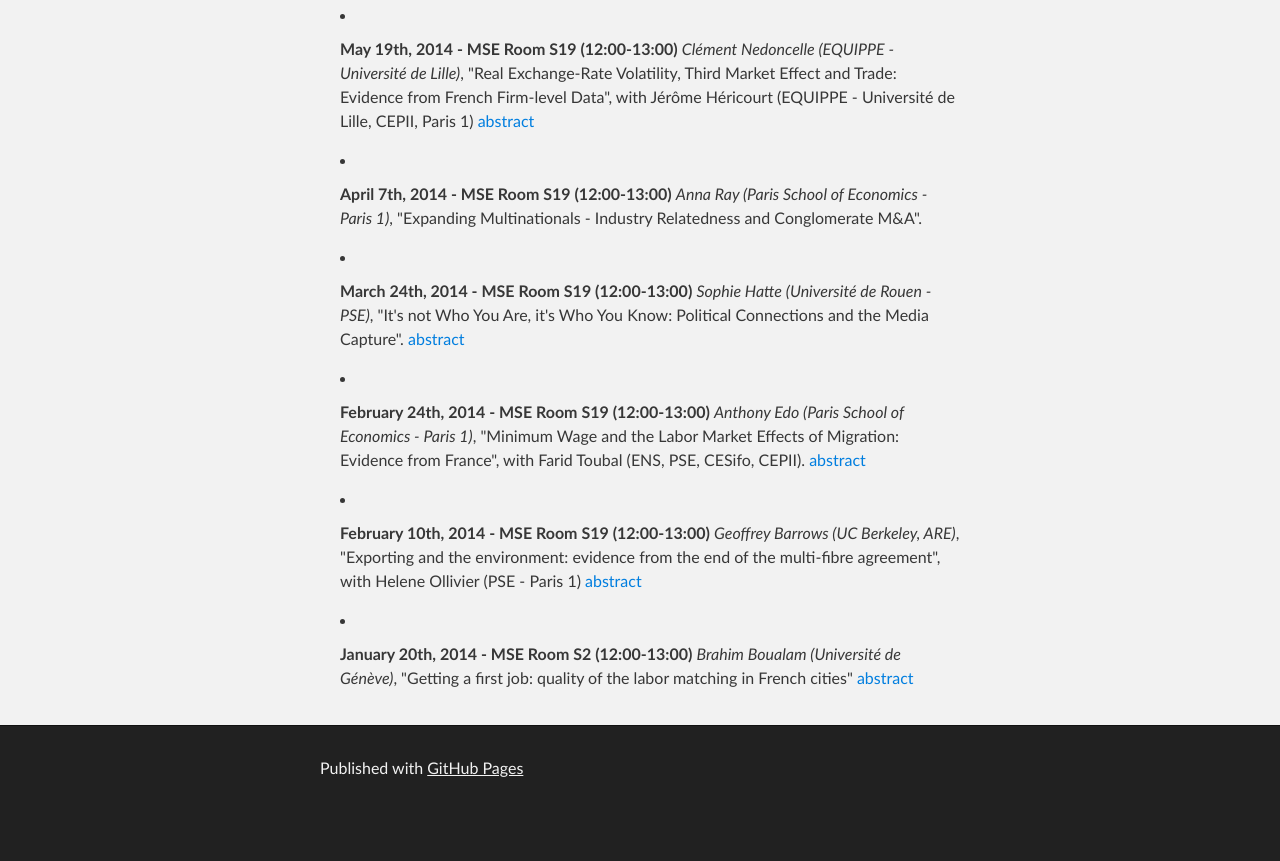
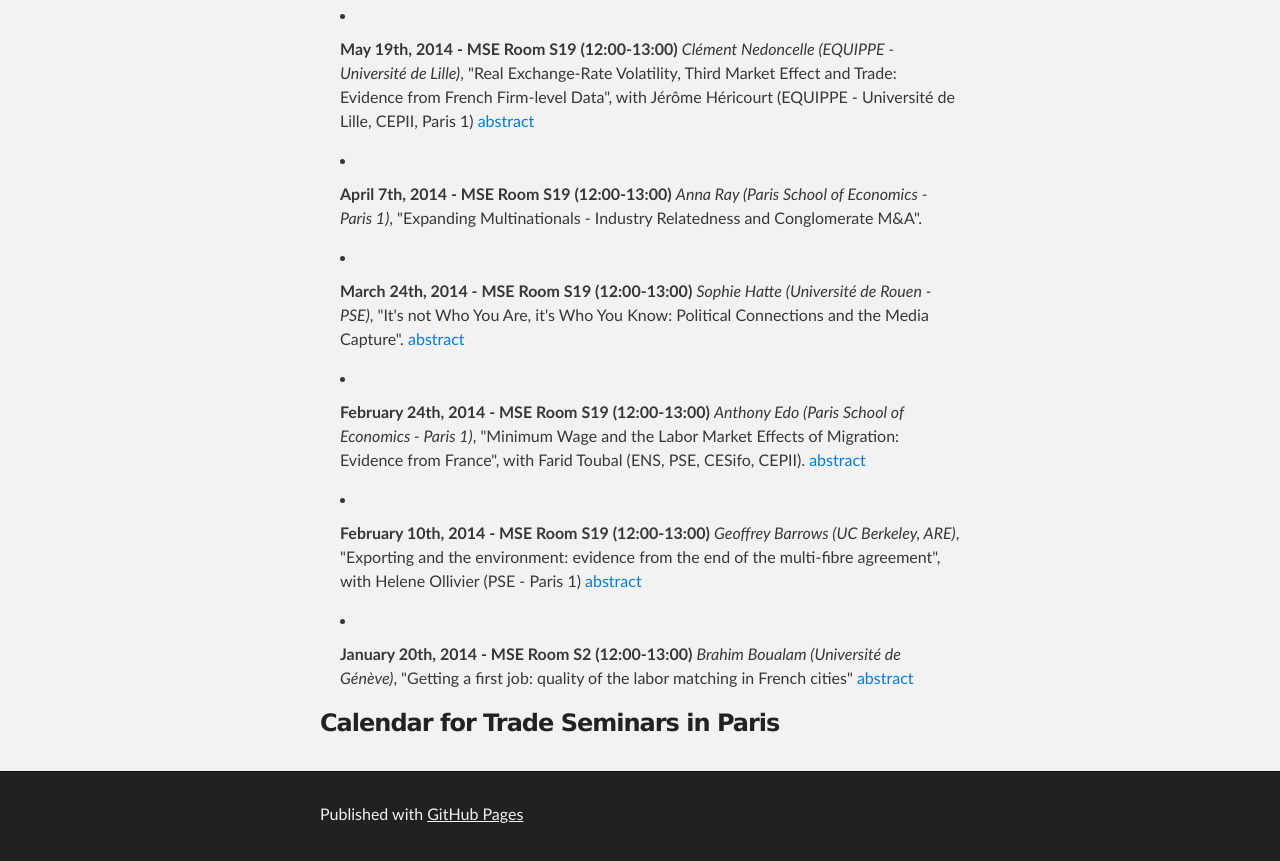
Before and after one commit to gsie/gsie.github.io, a plain HTML site: page index.html in a window 1280 px wide. Shown: the part 576-1437 px from the top of the page. Before the commit the page ends 1391 px from the top, so only its background shows below. Drawn offline with Linux system fonts and the light colour scheme.

Commit message:
Replace master branch with page content via GitHub

```diff
--- a/index.html
+++ b/index.html
@@ -59,7 +59,8 @@
 <li><p><strong>January 20th, 2014 - MSE Room S2 (12:00-13:00)</strong>
 <em>Brahim Boualam (Université de Génève)</em>, "Getting a first job: quality of the labor matching in French cities"
 <a href="https://sites.google.com/site/gsieseminar/home/Boualam_2014_Abstract.pdf?attredirects=0&amp;d=1">abstract</a></p></li>
-</ul>
+</ul><h3>
+<a name="calendar-for-trade-seminars-in-paris" class="anchor" href="#calendar-for-trade-seminars-in-paris"><span class="octicon octicon-link"></span></a>Calendar for Trade Seminars in Paris</h3>
       </section>
     </div>
 
```
Also changed, not shown: params.json (+1 -1 lines).
